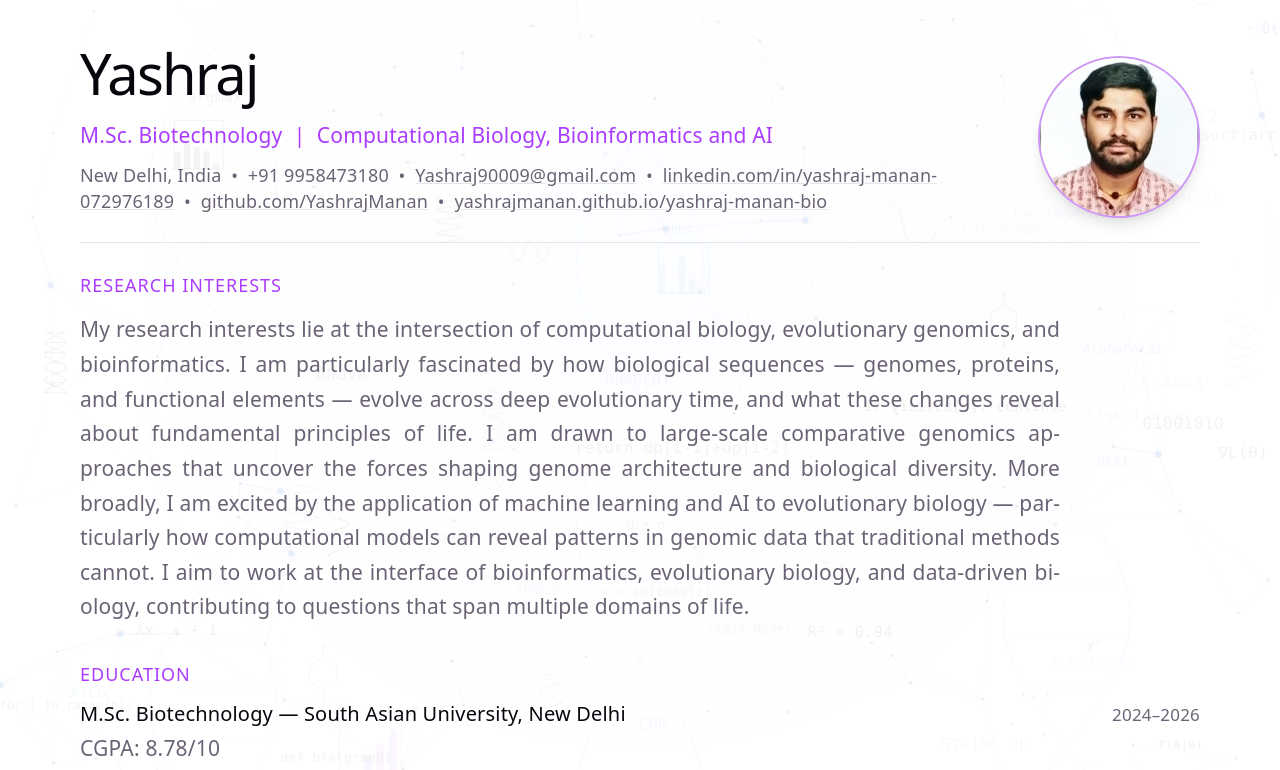
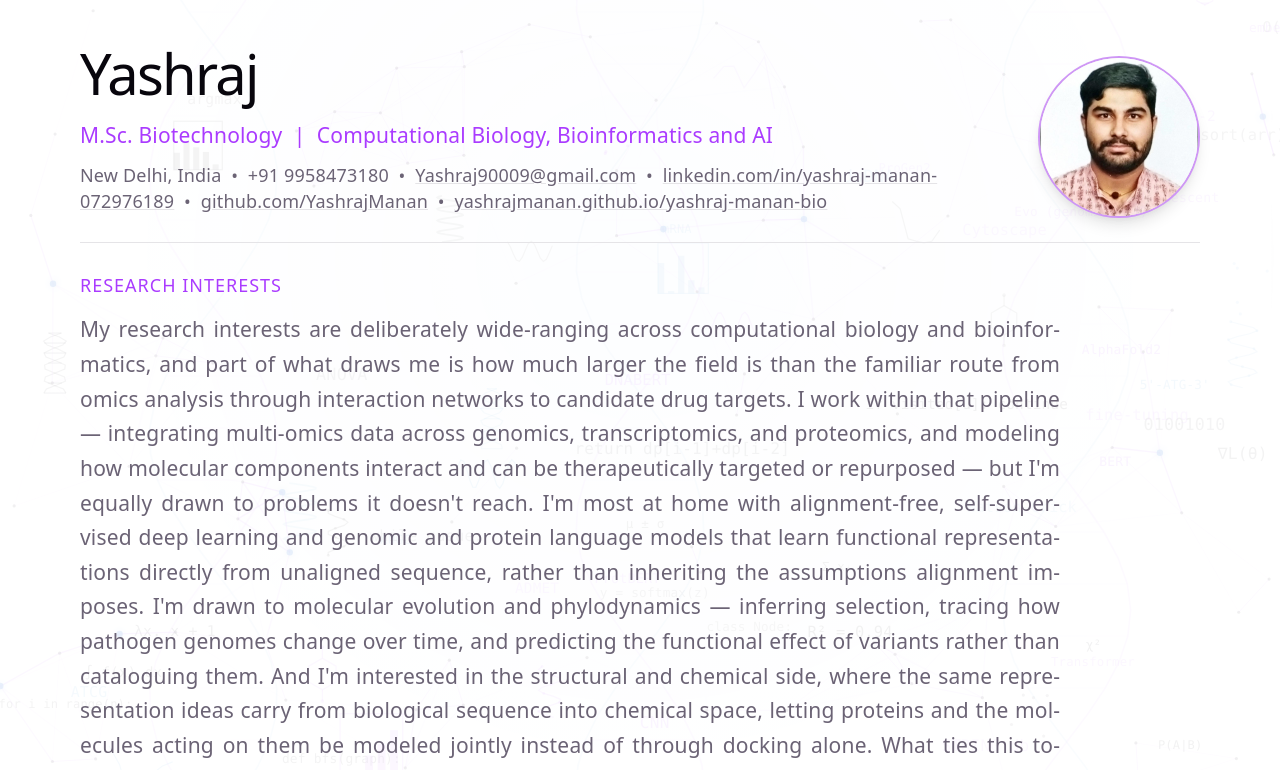
Before and after one commit to YashrajManan/yashraj-manan-bio, a React (Vite) app: page / in a window 1280 px wide. Shown: the top 770 px of the page. Built offline with nearby package versions, Linux system fonts and the light colour scheme; no server answers.

Commit message:
Rewrite research interests paragraph to reflect broader research scope

```diff
--- a/src/App.tsx
+++ b/src/App.tsx
@@ -31,15 +31,25 @@ function App() {
       <section className="resume-section">
         <h2>Research Interests</h2>
         <p>
-          My research interests lie at the intersection of computational biology, evolutionary genomics, and
-          bioinformatics. I am particularly fascinated by how biological sequences — genomes, proteins, and
-          functional elements — evolve across deep evolutionary time, and what these changes reveal about
-          fundamental principles of life. I am drawn to large-scale comparative genomics approaches that uncover
-          the forces shaping genome architecture and biological diversity. More broadly, I am excited by the
-          application of machine learning and AI to evolutionary biology — particularly how computational models
-          can reveal patterns in genomic data that traditional methods cannot. I aim to work at the interface of
-          bioinformatics, evolutionary biology, and data-driven biology, contributing to questions that span
-          multiple domains of life.
+          My research interests are deliberately wide-ranging across computational biology and bioinformatics,
+          and part of what draws me is how much larger the field is than the familiar route from omics analysis
+          through interaction networks to candidate drug targets. I work within that pipeline — integrating
+          multi-omics data across genomics, transcriptomics, and proteomics, and modeling how molecular
+          components interact and can be therapeutically targeted or repurposed — but I'm equally drawn to
+          problems it doesn't reach. I'm most at home with alignment-free, self-supervised deep learning and
+          genomic and protein language models that learn functional representations directly from unaligned
+          sequence, rather than inheriting the assumptions alignment imposes. I'm drawn to molecular evolution
+          and phylodynamics — inferring selection, tracing how pathogen genomes change over time, and predicting
+          the functional effect of variants rather than cataloguing them. And I'm interested in the structural
+          and chemical side, where the same representation ideas carry from biological sequence into chemical
+          space, letting proteins and the molecules acting on them be modeled jointly instead of through docking
+          alone. What ties this together is a preference for learned rather than hand-engineered representations,
+          methods honest about noise and missingness, and predictions that hold up against evolutionary,
+          structural, or clinical evidence — pointing toward pathogen evolution, drug resistance, and precision
+          medicine. By temperament I'm broad rather than narrow, so I treat the areas I currently work in as a
+          base to build outward from: I'm keen to grow into single-cell genomics, regulatory genomics, generative
+          design of proteins and molecules, and mechanistic systems biology as my research matures, and to keep
+          following compelling problems across the field wherever they lead.
         </p>
       </section>
 
```
